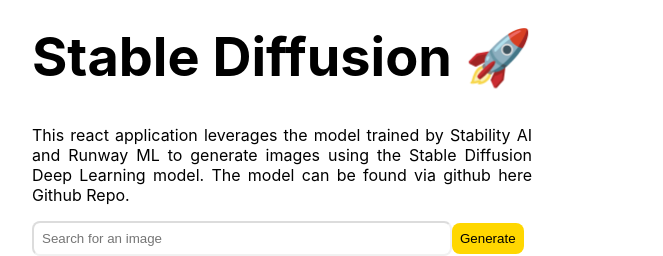
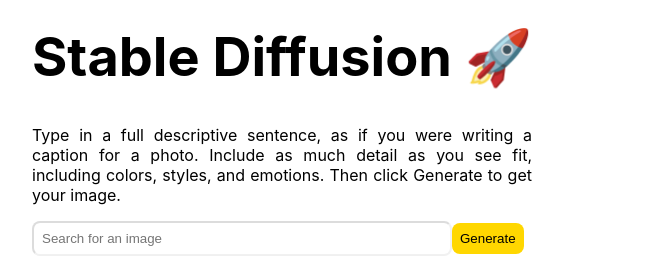
Before and after one commit to ralu-ugo/Stable-Diffusion-Demo, a React (Create React App) app: page / in a window 1280 px wide. Shown: the top 256 px of the page, without its empty margins (218-881 px from the left). Built offline with nearby package versions, Linux system fonts and the light colour scheme.

Commit message:
Updated the p tag

```diff
--- a/src/App.js
+++ b/src/App.js
@@ -7,10 +7,7 @@
       <h1 class ="title">
         Stable Diffusion 🚀
       </h1>
-      <p>This react application leverages the model trained by Stability AI and Runway ML
-        to generate images using the Stable Diffusion Deep Learning model.
-        The model can be found via github here Github Repo.
-      </p>
+      <p>Type in a full descriptive sentence, as if you were writing a caption for a photo. Include as much detail as you see fit, including colors, styles, and emotions. Then click Generate to get your image.</p>
       <div class= "input-area">
         <input type= "text" placeholder= "Search for an image"></input><button>Generate</button>
       </div>
```
